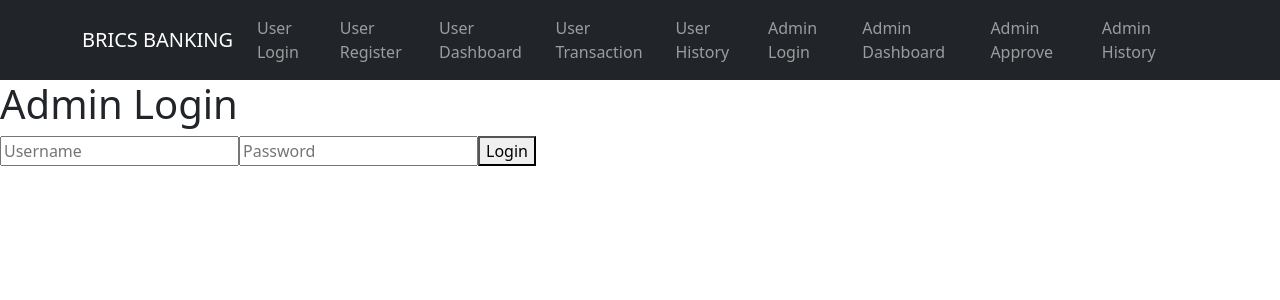
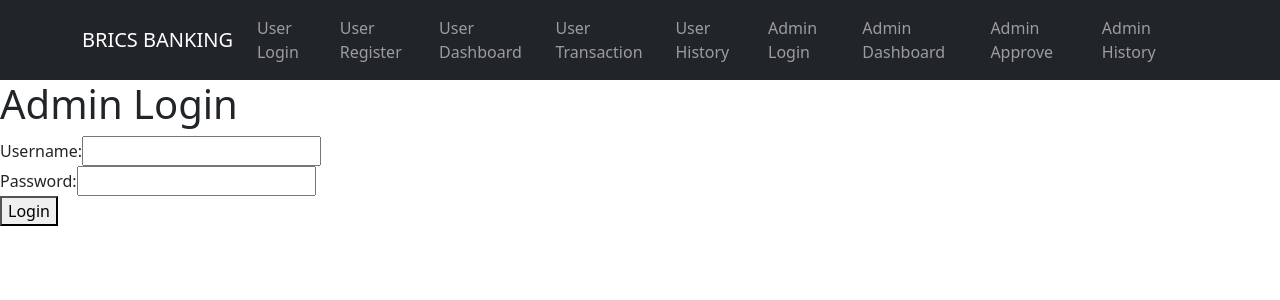
Before and after one commit to Dillon-Duncan/brics-banking, a React (Create React App) app: page /admin/login in a window 1280 px wide. Shown: the top 300 px of the page. Built offline with nearby package versions, Linux system fonts and the light colour scheme.

Commit message:
fix: correct adminApprove component path and implement transaction approval functionality

```diff
--- a/src/App.js
+++ b/src/App.js
@@ -8,7 +8,7 @@ import UserDashboard from './components/user/dashboard/userDashboard';
 import UserLogin from './components/user/login/userLogin';
 import UserRegister from './components/user/register/userRegister';
 
-import AdminApprove from './components/admin/dashboard/aprrove/adminApprove';
+import AdminApprove from './components/admin/dashboard/approve/adminApprove';
 import AdminHistory from './components/admin/dashboard/history/adminHistory';
 import AdminDashboard from './components/admin/dashboard/adminDashboard';
 import AdminLogin from './components/admin/login/adminLogin';
--- /dev/null
+++ b/src/components/admin/dashboard/approve/adminApprove.js
@@ -0,0 +1,67 @@
+import React, { useEffect, useState } from 'react';
+import axios from 'axios';
+
+const AdminApprove = () => {
+    const [transactions, setTransactions] = useState([]);
+    const [error, setError] = useState('');
+
+    useEffect(() => {
+        const fetchPendingTransactions = async () => {
+            try {
+                const response = await axios.get('http://localhost:5000/api/transactions/pending');
+                setTransactions(response.data);
+            } catch (error) {
+                setError('Error fetching pending transactions');
+                console.error('Error fetching pending transactions:', error);
+            }
+        };
+
+        fetchPendingTransactions();
+    }, []);
+
+    const handleApprove = async (id) => {
+        try {
+            await axios.put(`http://localhost:5000/api/transactions/${id}/status`, { status: 'Approved' });
+            setTransactions(transactions.map(transaction =>
+                transaction._id === id ? { ...transaction, status: 'Approved' } : transaction
+            ));
+        } catch (error) {
+            setError('Error approving transaction');
+            console.error('Error approving transaction:', error);
+        }
+    };
+
+    const handleReject = async (id) => {
+        try {
+            await axios.put(`http://localhost:5000/api/transactions/${id}/status`, { status: 'Rejected' });
+            setTransactions(transactions.map(transaction =>
+                transaction._id === id ? { ...transaction, status: 'Rejected' } : transaction
+            ));
+        } catch (error) {
+            setError('Error rejecting transaction');
+            console.error('Error rejecting transaction:', error);
+        }
+    };
+
+    return (
+        <div>
+            <h1>Admin Approve</h1>
+            {error && <p>{error}</p>}
+            <ul>
+                {transactions.map(transaction => (
+                    <li key={transaction._id}>
+                        {transaction.fromAccount} to {transaction.toAccount} - {transaction.amount} {transaction.currency} - {transaction.status}
+                        {transaction.status === 'Pending' && (
+                            <div>
+                                <button onClick={() => handleApprove(transaction._id)}>Approve</button>
+                                <button onClick={() => handleReject(transaction._id)}>Reject</button>
+                            </div>
+                        )}
+                    </li>
+                ))}
+            </ul>
+        </div>
+    );
+};
+
+export default AdminApprove;
--- a/src/components/admin/dashboard/aprrove/adminApprove.js
+++ /dev/null
@@ -1,11 +0,0 @@
-import React from 'react';
-
-const adminApprove = () =>
-{
-    return (
-        <div>
-            <h1>Admin Approve</h1>
-        </div>
-    );
-};
-export default adminApprove;
--- a/src/components/admin/dashboard/history/adminHistory.js
+++ b/src/components/admin/dashboard/history/adminHistory.js
@@ -1,11 +1,37 @@
-import React from 'react';
+import React, { useEffect, useState } from 'react';
+import axios from 'axios';
 
-const adminHistory = () =>
-{
+const AdminHistory = () => {
+    const [transactions, setTransactions] = useState([]);
+    const [error, setError] = useState('');
+
+    useEffect(() => {
+        const fetchLatestTransactions = async () => {
+            try {
+                const response = await axios.get('http://localhost:5000/api/transactions/latest');
+                setTransactions(response.data);
+            } catch (error) {
+                setError('Error fetching latest transactions');
+                console.error('Error fetching latest transactions:', error);
+            }
+        };
+
+        fetchLatestTransactions();
+    }, []);
+
     return (
         <div>
             <h1>Admin History</h1>
+            {error && <p>{error}</p>}
+            <ul>
+                {transactions.map(transaction => (
+                    <li key={transaction._id}>
+                        {transaction.fromAccount} to {transaction.toAccount} - {transaction.amount} {transaction.currency} - {transaction.status}
+                    </li>
+                ))}
+            </ul>
         </div>
     );
 };
-export default adminHistory;
+
+export default AdminHistory;
--- a/src/components/admin/login/adminLogin.js
+++ b/src/components/admin/login/adminLogin.js
@@ -1,35 +1,42 @@
 import React, { useState } from 'react';
 import { useNavigate } from 'react-router-dom';
+import axios from 'axios';
 
 const AdminLogin = () => {
   const [username, setUsername] = useState('');
   const [password, setPassword] = useState('');
+  const [error, setError] = useState('');
   const navigate = useNavigate();
 
-    const handleLogin = () => {
-        if (username === 'admin' && password === 'adminPassword!') {
+  const handleSubmit = async (e) => {
+    e.preventDefault();
+    try {
+      const response = await axios.post('/api/admin/login', { username, password });
+      if (response.data.success) {
         navigate('/admin/dashboard');
       } else {
-            alert('Invalid credentials');
+        setError('Invalid credentials');
+      }
+    } catch (err) {
+      setError('Error logging in');
     }
   };
 
   return (
     <div>
       <h1>Admin Login</h1>
-            <input
-                type="text"
-                placeholder="Username"
-                value={username}
-                onChange={(e) => setUsername(e.target.value)}
-            />
-            <input
-                type="password"
-                placeholder="Password"
-                value={password}
-                onChange={(e) => setPassword(e.target.value)}
-            />
-            <button onClick={handleLogin}>Login</button>
+      {error && <p>{error}</p>}
+      <form onSubmit={handleSubmit}>
+        <div>
+          <label>Username:</label>
+          <input type="text" value={username} onChange={(e) => setUsername(e.target.value)} required />
+        </div>
+        <div>
+          <label>Password:</label>
+          <input type="password" value={password} onChange={(e) => setPassword(e.target.value)} required />
+        </div>
+        <button type="submit">Login</button>
+      </form>
     </div>
   );
 };
```
Lines whose indentation alone changed are shown as unchanged.
